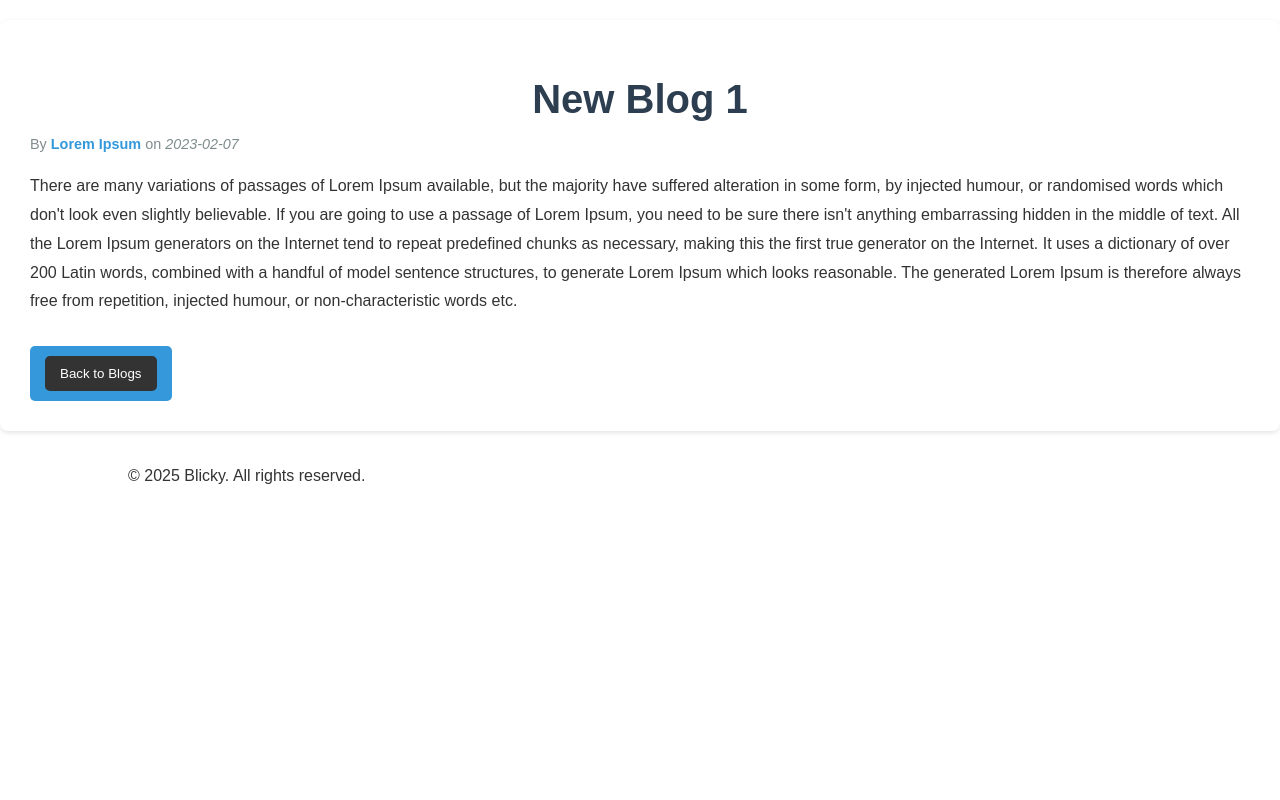
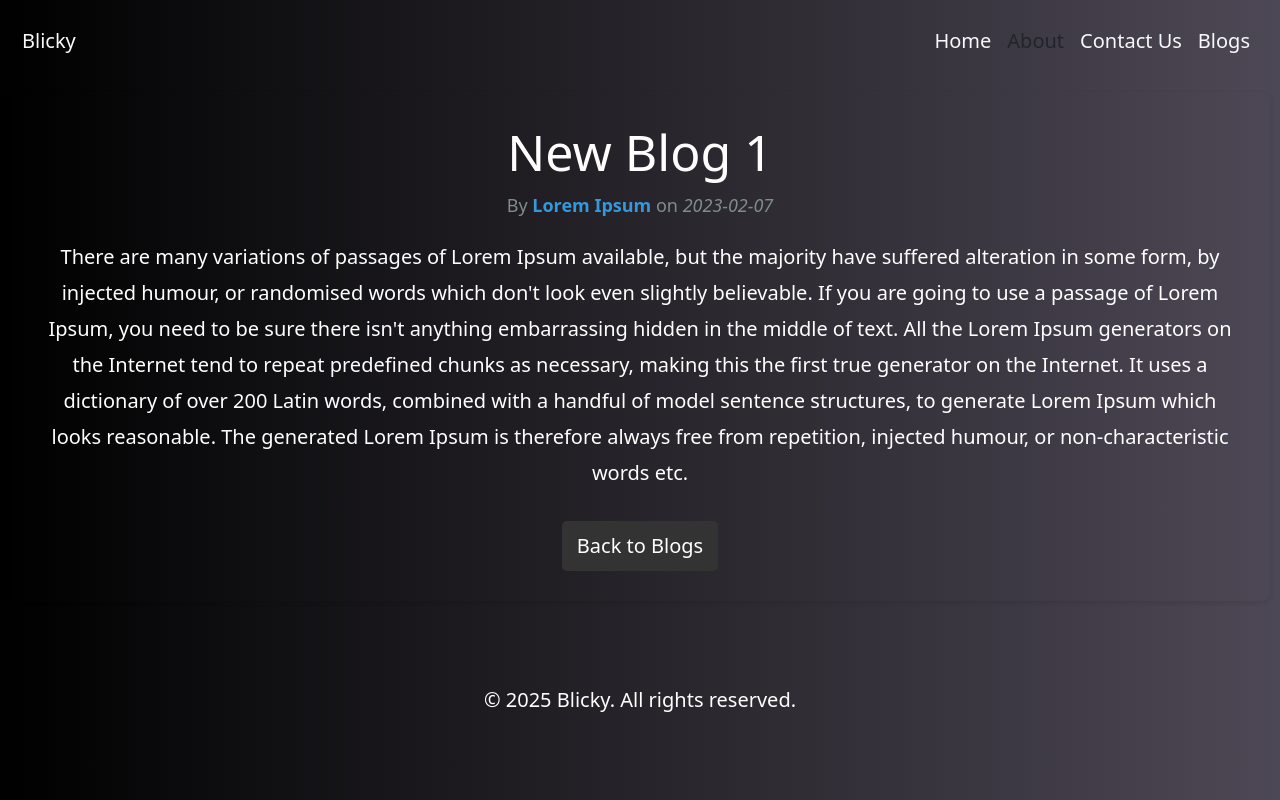
Before and after one commit to theyvraj/cms, a Flask app: page /blog_post/1 in a window 1280 px wide. Run offline with Flask 3, Linux system fonts and the light colour scheme; data comes from the database, SQL or seed files in the repository.

Commit message:
modified:   app.py 	modified:   static/style.css 	modified:   templates/about.html 	modified:   templates/blog_post.html 	modified:   templates/blogs.html 	modified:   templates/contact.html 	modified:   templates/homepage.html

```diff
--- a/static/style.css
+++ b/static/style.css
@@ -1,11 +1,12 @@
-body {
-    font-family: Arial, sans-serif;
-    background-color: linear-gradient(#380036,#0CBABA);
-    color: #333;
-    margin: 0;
-    padding: 0;
+body{
+    background-image:linear-gradient(to right,#000000,#4D4855) ;
+    color: #fff;
+    padding: 10px;
+    text-align: center;
+    font-size: 20px;
+    border-radius: 10px;
+    transition: background-color 0.3s ease-out;
 }
-
 .container {
     width: 80%;
     margin: 0 auto;
@@ -14,7 +15,6 @@ body {
 
 h1 {
     text-align: center;
-    color: #333;
 }
 
 .post {
@@ -185,8 +185,8 @@ button:hover {
 }
 
 .blog-post {
-    background-color: #fff;
     border-radius: 8px;
+    text-align: left;
     padding: 20px;
     box-shadow: 0 2px 5px rgba(0,0,0,0.1);
     transition: transform 0.3s ease;
@@ -198,7 +198,8 @@ button:hover {
 
 .blog-post h2 {
     margin-top: 0;
-    color: #3498db;
+    color: #ffffff;
+    text-decoration: underline;
 }
 
 .blog-post h2 a {
@@ -220,7 +221,6 @@ button:hover {
     text-align: right;
 }
 .blog-post-container {
-    background-color: #fff;
     border-radius: 8px;
     padding: 30px;
     box-shadow: 0 2px 5px rgba(0,0,0,0.1);
@@ -228,7 +228,7 @@ button:hover {
 }
 
 .blog-post-title {
-    color: #2c3e50;
+    color: #ffffff;
     font-size: 2.5em;
     margin-bottom: 10px;
 }
@@ -290,3 +290,8 @@ button:hover {
     background-color: #f44336;
     color: white;
 }
+@media (max-width: 991.98px) {
+    .navbar-nav .nav-item.active .nav-link {
+        color: #f8f9fa !important;
+    }
+}
--- a/templates/blog_post.html
+++ b/templates/blog_post.html
@@ -4,18 +4,43 @@
     <meta name="viewport" content="width=device-width, initial-scale=1.0">
     <title>{{ post.title }}</title>
     <link rel="icon" href="{{ url_for('static', filename='writing.ico') }}" type="image/x-icon">
+    <link href="https://cdn.jsdelivr.net/npm/bootstrap@5.3.0-alpha1/dist/css/bootstrap.min.css" rel="stylesheet">
     <link rel="stylesheet" href="{{ url_for('static', filename='style.css') }}">
 </head>
 <body>
+    <nav class="navbar navbar-expand-lg">
+        <div class="container-fluid">
+            <a class="navbar-brand text-light" href="#">Blicky</a>
+            <button class="navbar-toggler" type="button" data-bs-toggle="collapse" data-bs-target="#navbarNav" aria-controls="navbarNav" aria-expanded="false" aria-label="Toggle navigation">
+                <span class="navbar-toggler-icon"></span>
+            </button>
+            <div class="collapse navbar-collapse" id="navbarNav">
+                <ul class="navbar-nav ms-auto">
+                    <li class="nav-item">
+                        <a class="nav-link text-light" href="{{ url_for('homepage') }}">Home</a>
+                    </li>
+                    <li class="nav-item">
+                        <a class="nav-link text-dark" href="{{ url_for('about') }}">About</a>
+                    </li>
+                    <li class="nav-item">
+                        <a class="nav-link text-light" href="{{ url_for('contact') }}">Contact Us</a>
+                    </li>
+                    <li class="nav-item">
+                        <a class="nav-link text-light" href="{{ url_for('blogs') }}">Blogs</a>
+                    </li>
+                </ul>
+            </div>
+        </div>
+    </nav>
     <div class="blog-post-container">
         <h1 class="blog-post-title">{{ post.title }}</h1>
         <p class="blog-post-meta">By <span class="blog-post-author">{{ post.author }}</span> on <span class="blog-post-date">{{ post.date }}</span></p>
         <div class="blog-post-content">
             {{ post.content }}
         </div>
-        <a href="{{ url_for('blogs') }}" class="back-to-blogs"><button>Back to Blogs</button></a>
+        <a href="{{ url_for('blogs') }}"><button>Back to Blogs</button></a>
     </div>
-    <footer class="bg-light py-3 mt-5">
+    <footer class="py-3 mt-5">
         <div class="container text-center">
             <p>&copy; 2025 Blicky. All rights reserved.</p>
         </div>
```
Also changed, not shown: templates/about.html (+11 -14 lines), templates/blogs.html (+9 -8 lines), templates/contact.html (+10 -9 lines), templates/homepage.html (+10 -9 lines), app.py (line endings or trailing spaces).
